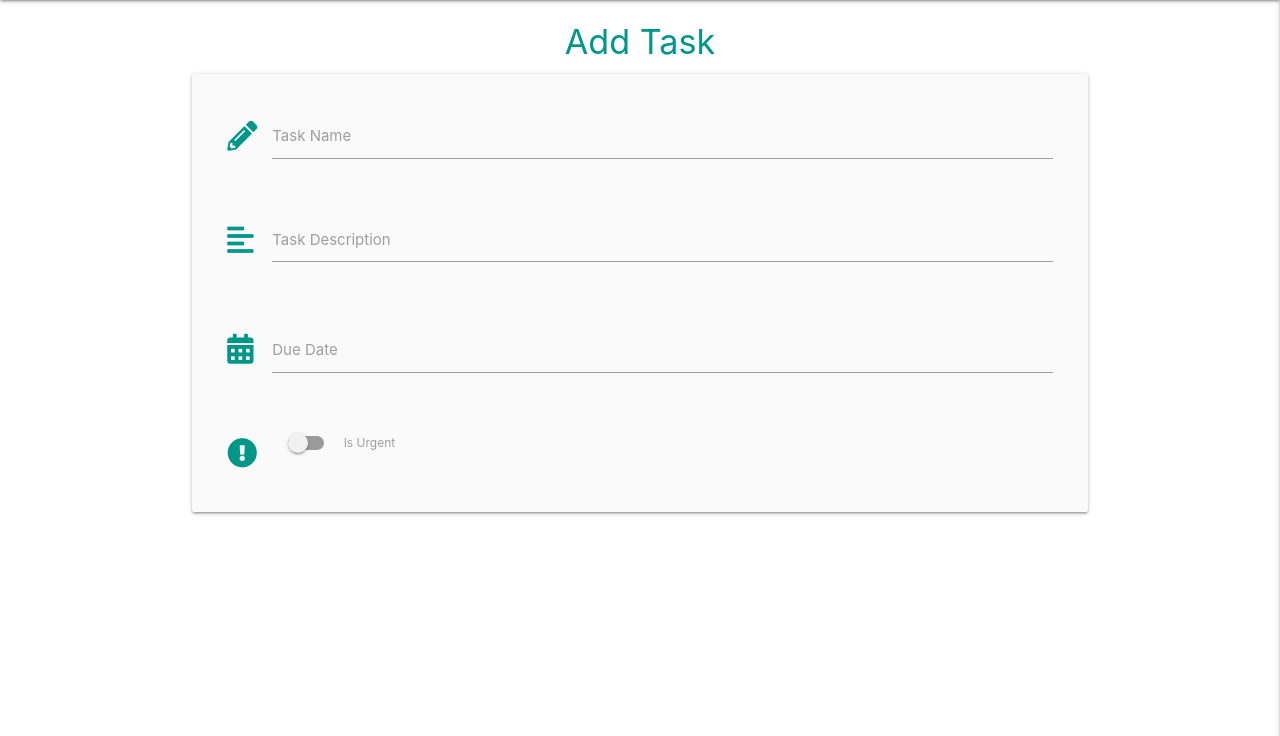
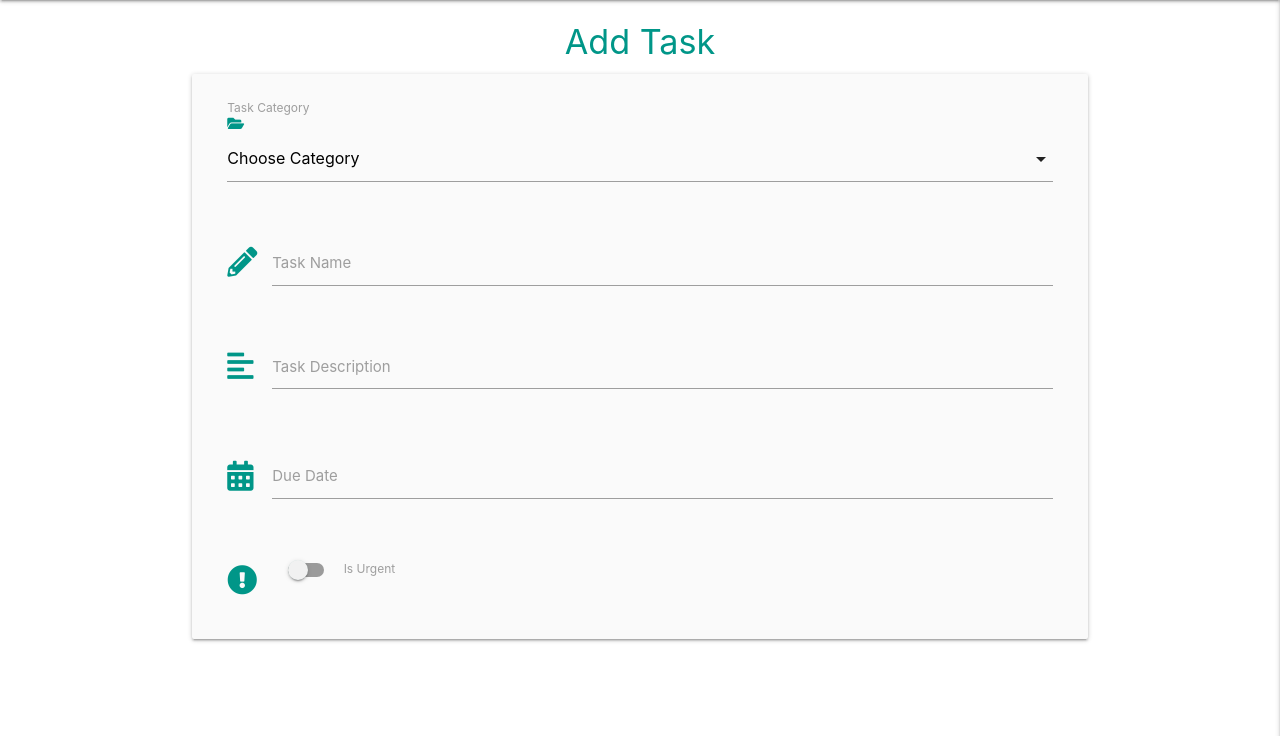
Before and after one commit to mion93/flask-task-manager-project, a Flask app: page /add_task in a window 1280 px wide. Shown: the part 64-800 px from the top of the page. Run offline with Flask 2, Linux system fonts and the light colour scheme; data that the repository does not hold is empty; some libraries are stand-ins or nearby versions.

Commit message:
add categories dropdown

```diff
--- a/app.py
+++ b/app.py
@@ -99,7 +99,8 @@ def logout():
 
 @app.route("/add_task")
 def add_task():
-    return render_template("add_task.html")
+    categories = mongo.db.categories.find().sort("category_name", 1)
+    return render_template("add_task.html", categories=categories)
 
 
 
--- a/static/js/script.js
+++ b/static/js/script.js
@@ -7,6 +7,7 @@ $(document).ready(function () {
     $(".sidenav").sidenav({edge: "right"});
     $(".collapsible").collapsible();
     $(".tooltipped").tooltip();
+    $('select').formSelect();
     $(".datepicker").datepicker({
         format: "dd mmmm, yyyy",
         yearRange: 3,
--- a/templates/add_task.html
+++ b/templates/add_task.html
@@ -5,6 +5,19 @@
 
     <div class="row card-panel grey lighten-5">
         <form class="col s12" method="POST" action="">
+		<div class="row">
+			<div class="input-field col s12">
+            <i class="fas fa-folder-open teal-text"></i>
+				<select id="category_name">
+						<option value="" disabled selected>Choose Category</option>
+						{% for category in categories %}
+                         <option value="{{ category.category_name }}">{{ category.category_name }}</option>
+						{% endfor %}
+				</select>
+				<label for="category_name">Task Category</label>
+			</div>
+
+		</div>
             <div class="row">
                 <div class="input-field col s12">
                     <i class="fas fa-pencil-alt prefix teal-text"></i>
```
